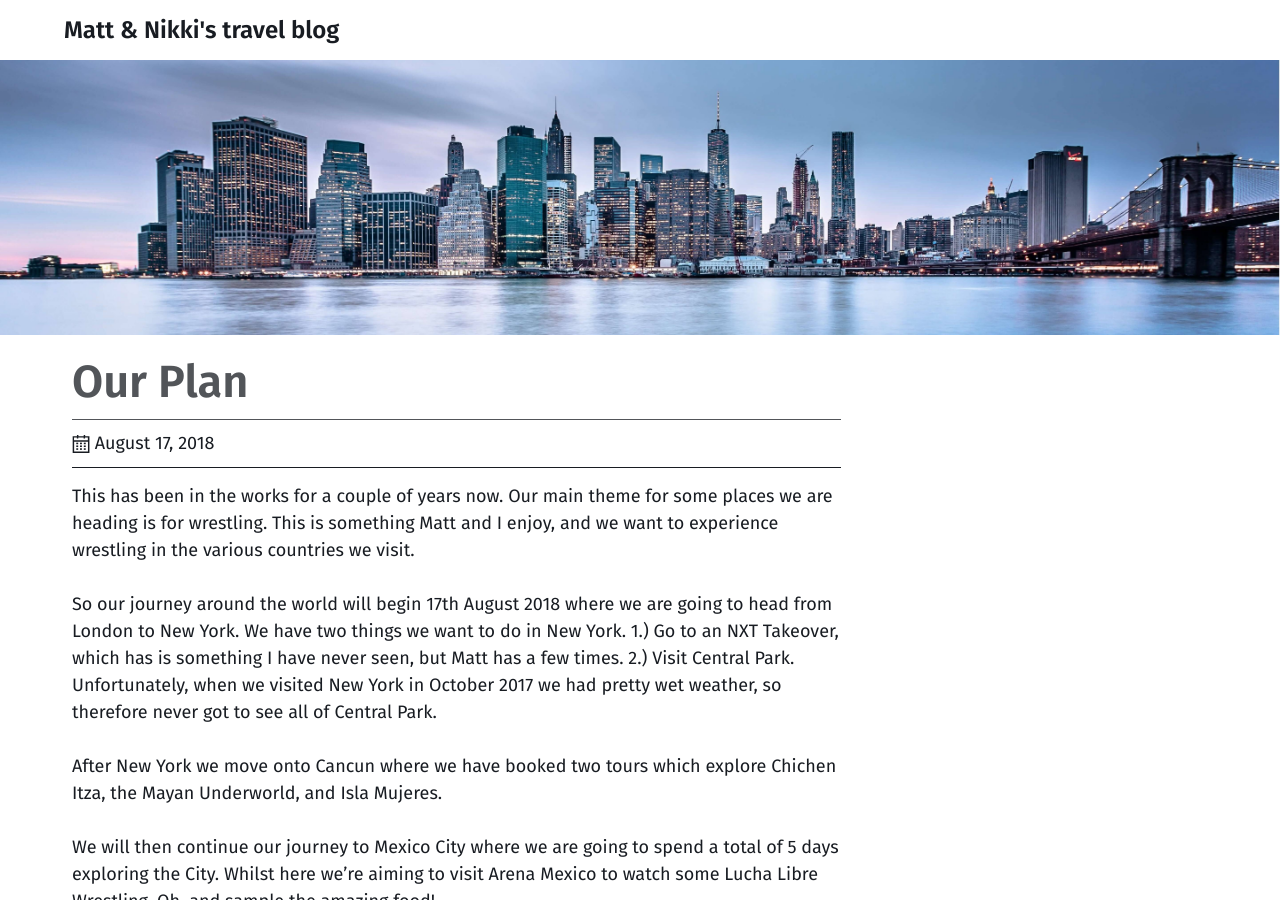
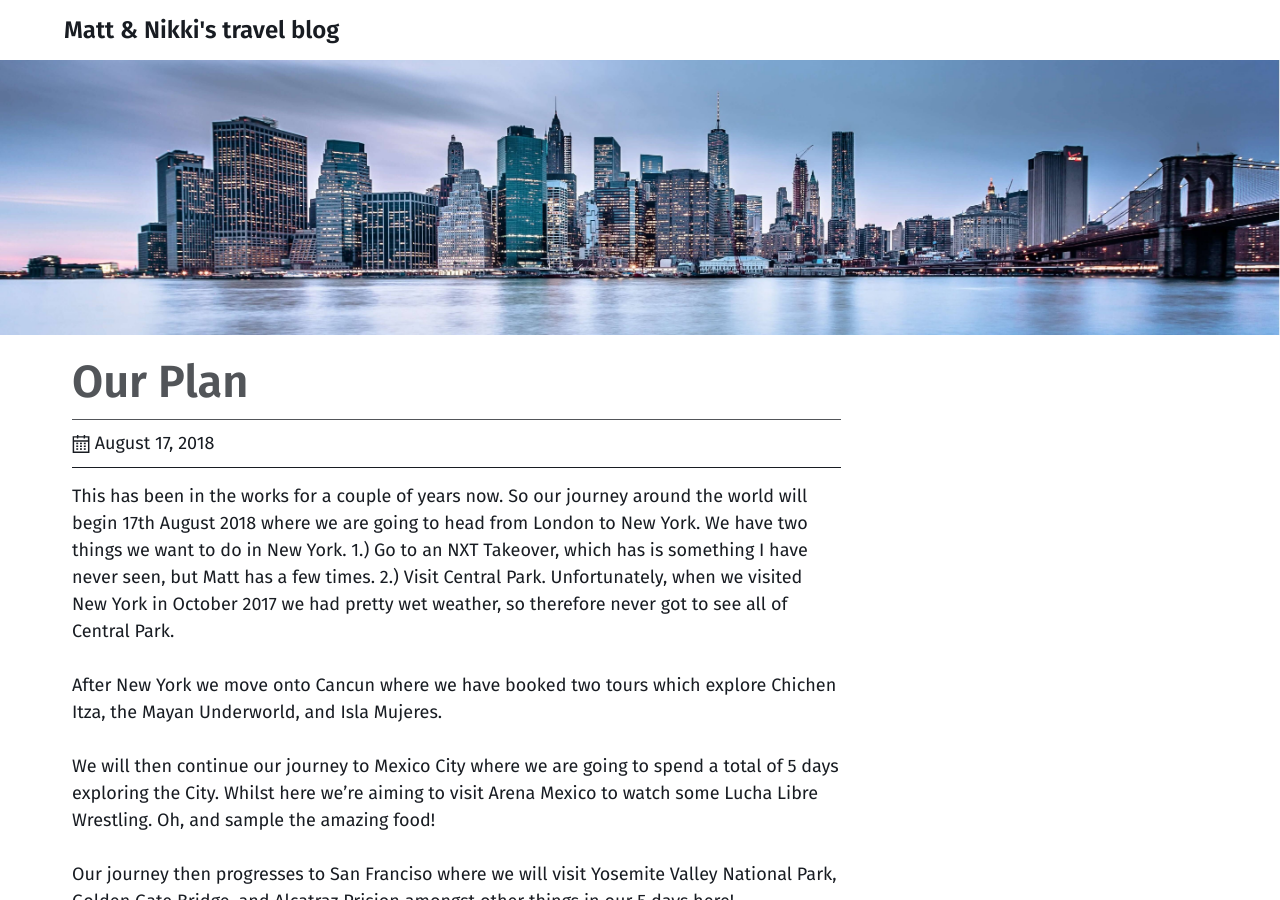
Before and after one commit to mattwalter91/Travel-Blog, a Jekyll site: the page built from _posts/2018-08-17-The-Plan.markdown, in a window 1280 px wide and 900 px high. Built offline with Jekyll 4.4.1, drawn with Linux system fonts in a browser that asks for light colours.

Commit message:
Update 2018-08-17-The-Plan.markdown

```diff
--- a/_posts/2018-08-17-The-Plan.markdown
+++ b/_posts/2018-08-17-The-Plan.markdown
@@ -4,9 +4,7 @@ title: Our Plan
 date: 2018-08-17 20:21:00
 author: Nikki
 ---
-This has been in the works for a couple of years now. Our main theme for some places we are heading is for wrestling. This is something Matt and I enjoy, and we want to experience wrestling in the various countries we visit.
-
-So our journey around the world will begin 17th August 2018 where we are going to head from London to New York. We have two things we want to do in New York. 1.) Go to an NXT Takeover, which has is something I have never seen, but Matt has a few times. 2.) Visit Central Park. Unfortunately, when we visited New York in October 2017 we had pretty wet weather, so therefore never got to see all of Central Park.
+This has been in the works for a couple of years now. So our journey around the world will begin 17th August 2018 where we are going to head from London to New York. We have two things we want to do in New York. 1.) Go to an NXT Takeover, which has is something I have never seen, but Matt has a few times. 2.) Visit Central Park. Unfortunately, when we visited New York in October 2017 we had pretty wet weather, so therefore never got to see all of Central Park.
 
 After New York we move onto Cancun where we have booked two tours which explore Chichen Itza, the Mayan Underworld, and Isla Mujeres.
 
```
